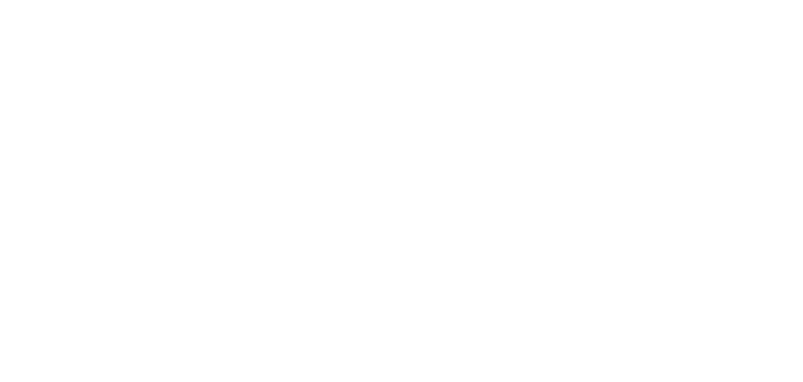
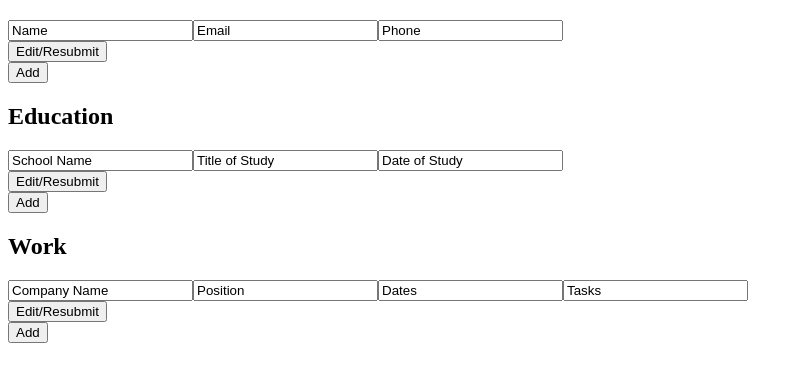
Before and after one commit to charquaza/cv-project, a React (Create React App) app: page / in a window 1280 px wide. Shown: the top 382 px of the page, without its empty margins (0-803 px from the left). Built offline with nearby package versions, Linux system fonts and the light colour scheme.

Commit message:
Build static version

```diff
--- a/src/App.js
+++ b/src/App.js
@@ -1,8 +1,27 @@
+import Section from "./components/Section";
 
+var generalInfo = {
+  sectionTitle: "",
+  infoTitles: ["Name", "Email", "Phone"]
+};
+
+var educationInfo = {
+  sectionTitle: "Education",
+  infoTitles: ["School Name", "Title of Study", "Date of Study"]
+};
+
+var workInfo = {
+  sectionTitle: "Work",
+  infoTitles: ["Company Name", "Position", "Dates", "Tasks"]
+};
 
 function App() {
   return (
-    <div></div>
+    <div>
+      <Section sectionInfo={generalInfo} />
+      <Section sectionInfo={educationInfo} />
+      <Section sectionInfo={workInfo} />
+    </div>
   );
 }
 
--- /dev/null
+++ b/src/components/AddButton.js
@@ -0,0 +1,7 @@
+function AddButton() {
+    return (
+        <button>Add</button>
+    );
+}
+
+export default AddButton;
--- /dev/null
+++ b/src/components/EditButton.js
@@ -0,0 +1,10 @@
+//import react?
+
+function EditButton() {
+    //needs to be able to change from edit to resubmit
+    return (
+        <button>Edit/Resubmit</button>
+    );
+}
+
+export default EditButton;
--- /dev/null
+++ b/src/components/InfoForm.js
@@ -0,0 +1,33 @@
+import EditButton from "./EditButton";
+
+function InfoForm(props) {
+    if (props.editingMode) {
+        return (
+            <div>
+                <div>
+                    {props.infoTitles.map((title) => {
+                        return (
+                            <input key={title} type="text" defaultValue={title} />
+                        );
+                    })}
+                </div>
+                <EditButton />
+            </div>
+        );
+    }
+
+    return (
+        <div>
+            <div>
+                {props.infoTitles.map((title) => {
+                    return (
+                        <p key={title}>{title}</p>
+                    );
+                })}
+            </div>
+            <EditButton />
+        </div>
+    );
+}
+
+export default InfoForm;
--- /dev/null
+++ b/src/components/Section.js
@@ -0,0 +1,17 @@
+import InfoForm from "./InfoForm";
+import AddButton from "./AddButton";
+
+function Section(props) {
+    var {sectionInfo} = props;
+    var editingMode = true;
+
+    return (
+        <section>
+            <h2>{sectionInfo.sectionTitle}</h2>
+            <InfoForm infoTitles={sectionInfo.infoTitles} editingMode={editingMode} />
+            <AddButton />
+        </section>
+    );
+}
+
+export default Section;
```
